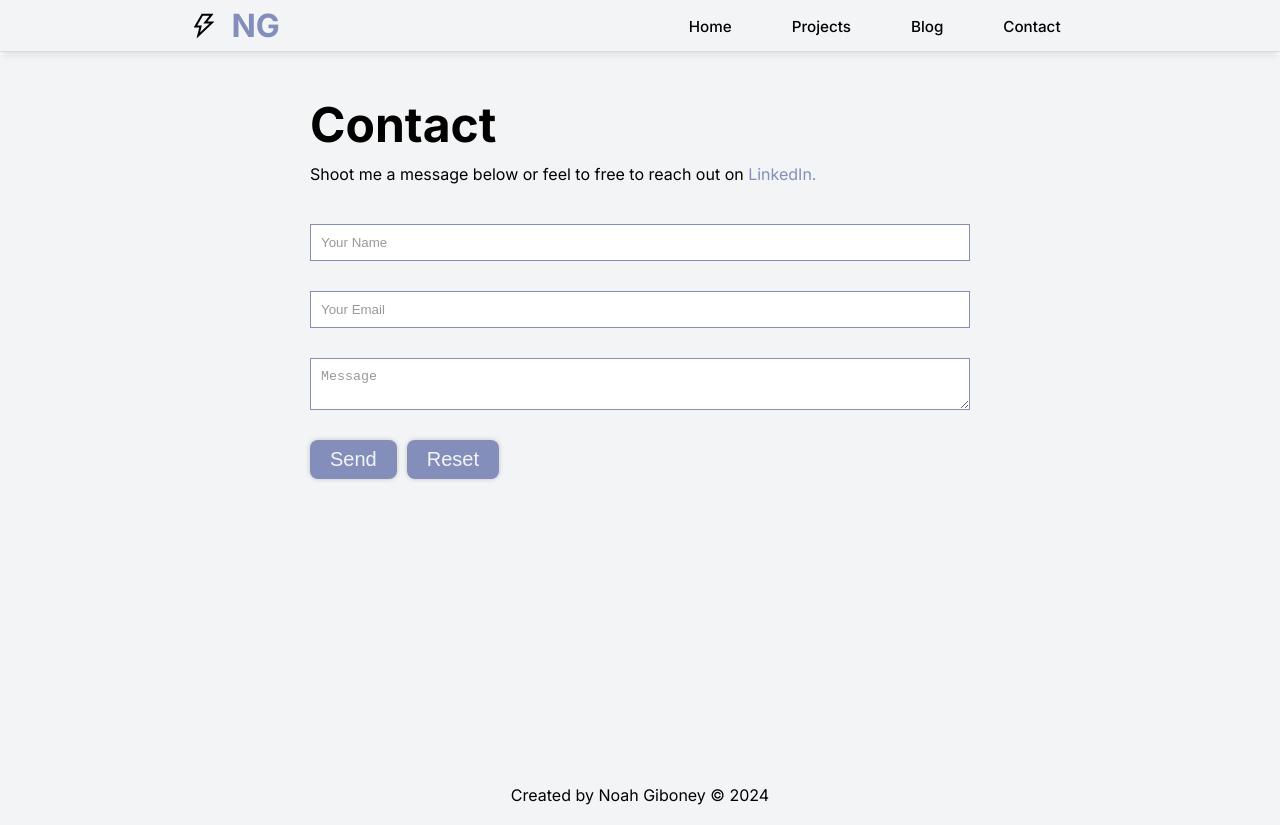
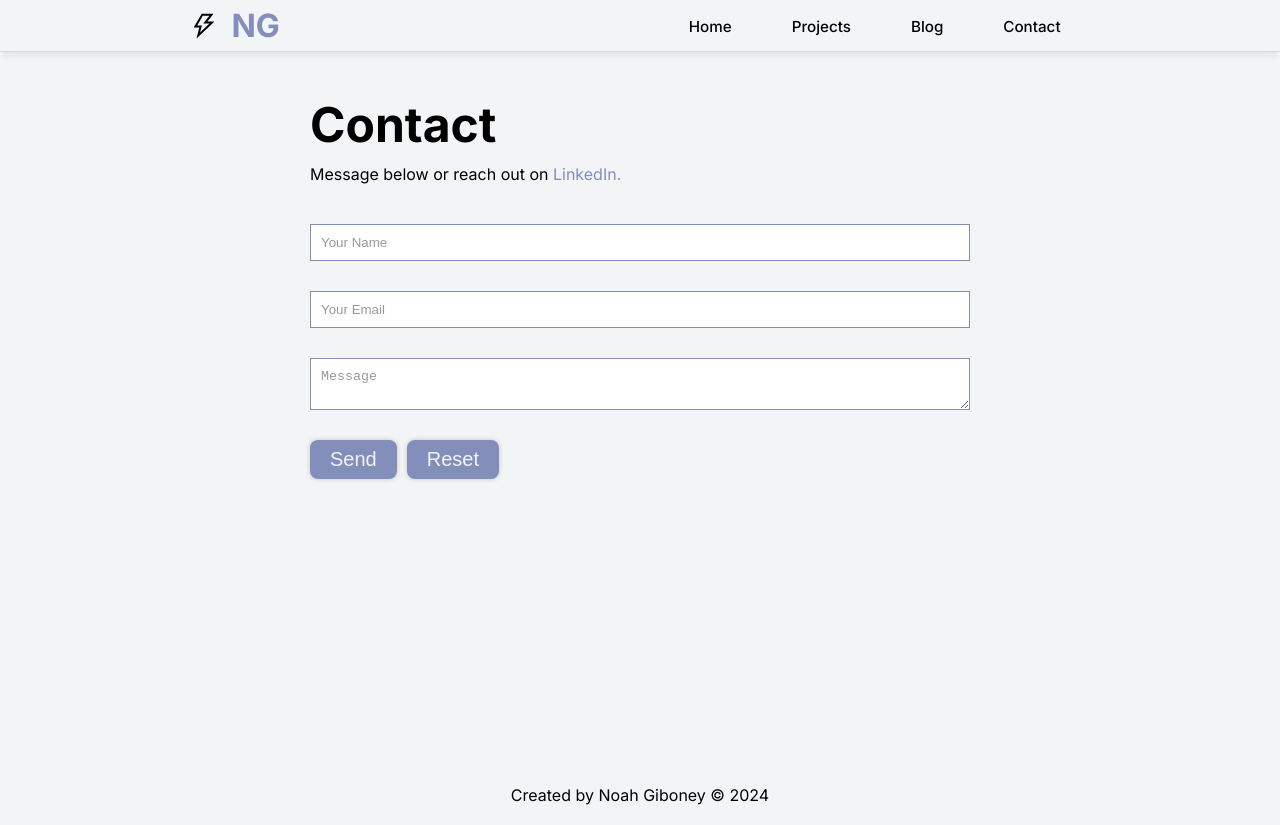
Before and after one commit to noahgiboney/noahgiboney-portfolio-v2, a Next.js app: page /contact in a window 1280 px wide. Built offline with nearby package versions, Linux system fonts and the light colour scheme.

Commit message:
fix: typos

```diff
--- a/src/app/contact/page.jsx
+++ b/src/app/contact/page.jsx
@@ -59,7 +59,7 @@ export default function ContactForm() {
           <h1>Contact</h1>
           <p>
             {" "}
-            Shoot me a message below or feel to free to reach out on{" "}
+            Message below or reach out on{" "}
             <a href="https://www.linkedin.com/in/noah-giboney-896847261/" target="_blank">LinkedIn.</a>
           </p>
         </div>
--- a/src/app/page.tsx
+++ b/src/app/page.tsx
@@ -158,7 +158,7 @@ export default function Home() {
         <div className={styles.interest}>
           <div className={styles.interestInfo}>
             <p>
-              This is my MK7 VW GTI. I love this car because it was the speed to
+              This is my MK7 VW GTI. I love this car because it has the speed to
               explode through traffic while being a great daily commuter Some
               mods I have done: clubsport exhuast, carbon fiber spoiler
               extension, diffuser, and gloss black rims.
```
